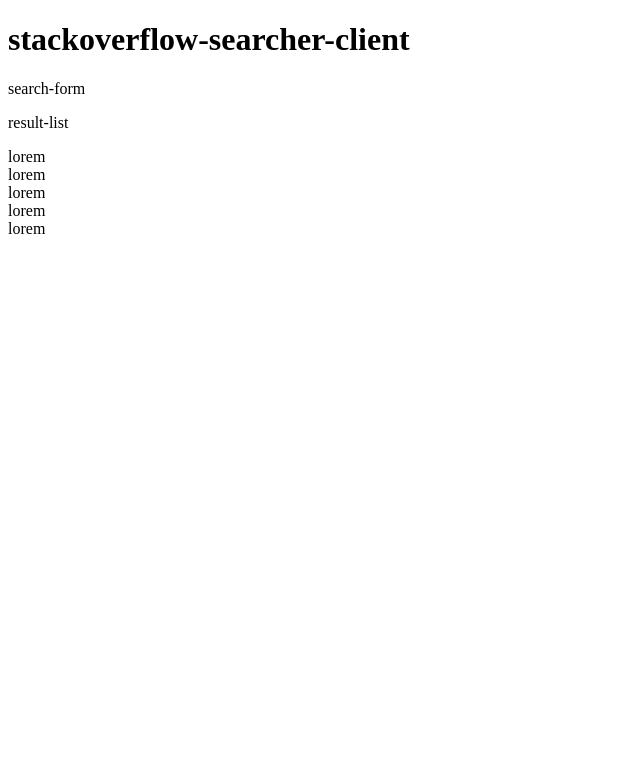
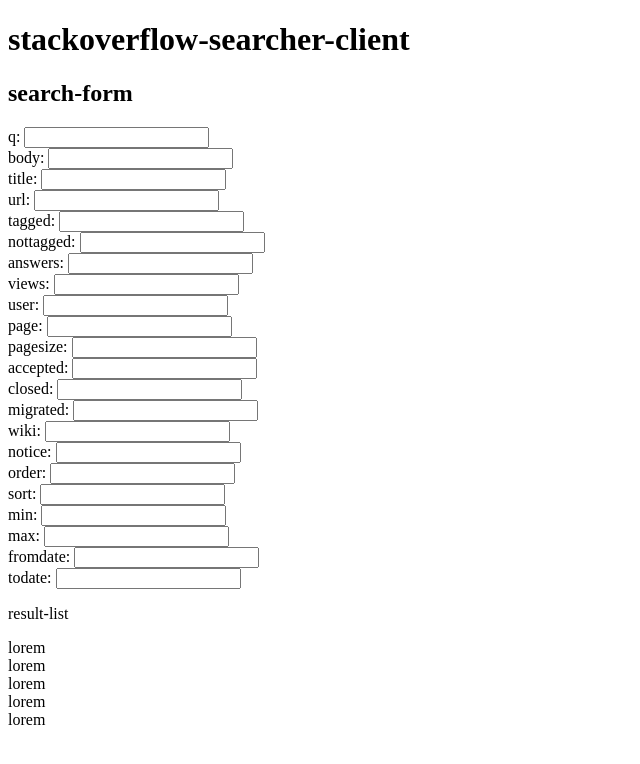
Before and after one commit to AluBhorta/stackoverflow-searcher-client, an Angular app: page / in a window 1280 px wide. Shown: the top 764 px of the page, without its empty margins (0-640 px from the left). Built offline with nearby package versions, Linux system fonts and the light colour scheme.

Commit message:
add initial ugly form mock add api client service add api models update QueryParam model

```diff
--- a/src/app/app.module.ts
+++ b/src/app/app.module.ts
@@ -7,6 +7,7 @@ import { SearchFormComponent } from './components/search-form/search-form.compon
 import { ResultListComponent } from './components/result-list/result-list.component';
 import { ResultItemComponent } from './components/result-item/result-item.component';
 import { HeaderComponent } from './components/layout/header/header.component';
+import {FormsModule} from '@angular/forms'
 
 @NgModule({
   declarations: [
@@ -19,7 +20,7 @@ import { HeaderComponent } from './components/layout/header/header.component';
   imports: [
     BrowserModule,
     AppRoutingModule,
-
+    FormsModule
   ],
   providers: [],
   bootstrap: [AppComponent]
--- a/src/app/components/result-item/result-item.component.ts
+++ b/src/app/components/result-item/result-item.component.ts
@@ -1,4 +1,4 @@
-import { Component, OnInit } from '@angular/core';
+import { Component, OnInit, Input } from '@angular/core';
 
 @Component({
   selector: 'app-result-item',
@@ -6,6 +6,7 @@ import { Component, OnInit } from '@angular/core';
   styleUrls: ['./result-item.component.css']
 })
 export class ResultItemComponent implements OnInit {
+  // @Input()
 
   constructor() { }
 
--- a/src/app/components/search-form/search-form.component.html
+++ b/src/app/components/search-form/search-form.component.html
@@ -1 +1,114 @@
-<p>search-form</p>
+<h2>search-form</h2>
+
+<div>
+  <div>
+    <label for="">q: </label>
+    <input type="text" [(ngModel)]="q" name="q" />
+    <span>{{ q }}</span>
+  </div>
+  <div>
+    <label for="">body: </label>
+    <input type="text" [(ngModel)]="body" name="body" />
+    <span>{{ body }}</span>
+  </div>
+  <div>
+    <label for="">title: </label>
+    <input type="text" [(ngModel)]="title" name="title" />
+    <span>{{ title }}</span>
+  </div>
+  <div>
+    <label for="">url: </label>
+    <input type="text" [(ngModel)]="url" name="url" />
+    <span>{{ url }}</span>
+  </div>
+  <div>
+    <label for="">tagged: </label>
+    <input type="text" [(ngModel)]="tagged" name="tagged" />
+    <span>{{ tagged }}</span>
+  </div>
+  <div>
+    <label for="">nottagged: </label>
+    <input type="text" [(ngModel)]="nottagged" name="nottagged" />
+    <span>{{ nottagged }}</span>
+  </div>
+  <div>
+    <label for="">answers: </label>
+    <input type="text" [(ngModel)]="answers" name="answers" />
+    <span>{{ answers }}</span>
+  </div>
+  <div>
+    <label for="">views: </label>
+    <input type="text" [(ngModel)]="views" name="views" />
+    <span>{{ views }}</span>
+  </div>
+  <div>
+    <label for="">user: </label>
+    <input type="text" [(ngModel)]="user" name="user" />
+    <span>{{ user }}</span>
+  </div>
+  <div>
+    <label for="">page: </label>
+    <input type="text" [(ngModel)]="page" name="page" />
+    <span>{{ page }}</span>
+  </div>
+  <div>
+    <label for="">pagesize: </label>
+    <input type="text" [(ngModel)]="pagesize" name="pagesize" />
+    <span>{{ pagesize }}</span>
+  </div>
+  <div>
+    <label for="">accepted: </label>
+    <input type="text" [(ngModel)]="accepted" name="accepted" />
+    <span>{{ accepted }}</span>
+  </div>
+  <div>
+    <label for="">closed: </label>
+    <input type="text" [(ngModel)]="closed" name="closed" />
+    <span>{{ closed }}</span>
+  </div>
+  <div>
+    <label for="">migrated: </label>
+    <input type="text" [(ngModel)]="migrated" name="migrated" />
+    <span>{{ migrated }}</span>
+  </div>
+  <div>
+    <label for="">wiki: </label>
+    <input type="text" [(ngModel)]="wiki" name="wiki" />
+    <span>{{ wiki }}</span>
+  </div>
+  <div>
+    <label for="">notice: </label>
+    <input type="text" [(ngModel)]="notice" name="notice" />
+    <span>{{ notice }}</span>
+  </div>
+  <div>
+    <label for="">order: </label>
+    <input type="text" [(ngModel)]="order" name="order" />
+    <span>{{ order }}</span>
+  </div>
+  <div>
+    <label for="">sort: </label>
+    <input type="text" [(ngModel)]="sort" name="sort" />
+    <span>{{ sort }}</span>
+  </div>
+  <div>
+    <label for="">min: </label>
+    <input type="text" [(ngModel)]="min" name="min" />
+    <span>{{ min }}</span>
+  </div>
+  <div>
+    <label for="">max: </label>
+    <input type="text" [(ngModel)]="max" name="max" />
+    <span>{{ max }}</span>
+  </div>
+  <div>
+    <label for="">fromdate: </label>
+    <input type="text" [(ngModel)]="fromdate" name="fromdate" />
+    <span>{{ fromdate }}</span>
+  </div>
+  <div>
+    <label for="">todate: </label>
+    <input type="text" [(ngModel)]="todate" name="todate" />
+    <span>{{ todate }}</span>
+  </div>
+</div>
--- a/src/app/components/search-form/search-form.component.ts
+++ b/src/app/components/search-form/search-form.component.ts
@@ -1,15 +1,38 @@
-import { Component, OnInit } from '@angular/core';
+import { Component, OnInit, Input } from '@angular/core';
+import { APIClientService } from 'src/app/services/apiclient.service';
 
 @Component({
   selector: 'app-search-form',
   templateUrl: './search-form.component.html',
-  styleUrls: ['./search-form.component.css']
+  styleUrls: ['./search-form.component.css'],
 })
 export class SearchFormComponent implements OnInit {
+  @Input() q = '';
+  @Input() body = '';
+  @Input() title = '';
+  @Input() url = '';
+  @Input() tagged = '';
+  @Input() nottagged = '';
+  @Input() answers = '';
+  @Input() views = '';
+  @Input() user = '';
+  @Input() page = '';
+  @Input() pagesize = '';
+  @Input() accepted = '';
+  @Input() closed = '';
+  @Input() migrated = '';
+  @Input() wiki = '';
+  @Input() notice = '';
+  @Input() order = '';
+  @Input() sort = '';
+  @Input() min = '';
+  @Input() max = '';
+  @Input() fromdate = '';
+  @Input() todate = '';
 
-  constructor() { }
+  constructor(private apiClient: APIClientService) {}
 
-  ngOnInit(): void {
-  }
+  ngOnInit(): void {}
 
+  generateQueryParam = () => {};
 }
--- /dev/null
+++ b/src/app/models/API.ts
@@ -0,0 +1,16 @@
+import { Question } from './Question';
+import { QueryParam } from './QueryParam';
+
+export type APISearchRequest = {
+  queryParam: QueryParam;
+};
+
+export type APISearchResult = {
+  message: string;
+  quota_daily_limit: number;
+  quota_minute_limit: number;
+  quota_daily_remain: number;
+  quota_minute_remain: number;
+  questions: Question[];
+  queryParam: QueryParam;
+};
--- /dev/null
+++ b/src/app/services/apiclient.service.ts
@@ -0,0 +1,23 @@
+import { Injectable } from '@angular/core';
+import { QueryParam } from '../models/QueryParam';
+import { APISearchResult } from '../models/API';
+
+@Injectable({
+  providedIn: 'root',
+})
+export class APIClientService {
+  constructor() {}
+
+  fetchSearchResult = async (qp: QueryParam): Promise<APISearchResult> => {
+    // TODO: fetch
+    return {
+      message: 'Hello API',
+      quota_daily_limit: 0,
+      quota_minute_limit: 0,
+      quota_daily_remain: 0,
+      quota_minute_remain: 0,
+      questions: [],
+      queryParam: qp,
+    };
+  };
+}
```
Also changed, not shown: src/app/models/QueryParam.ts (+14 -8 lines), 1 other file (tests, documents, lock files or other folders).
